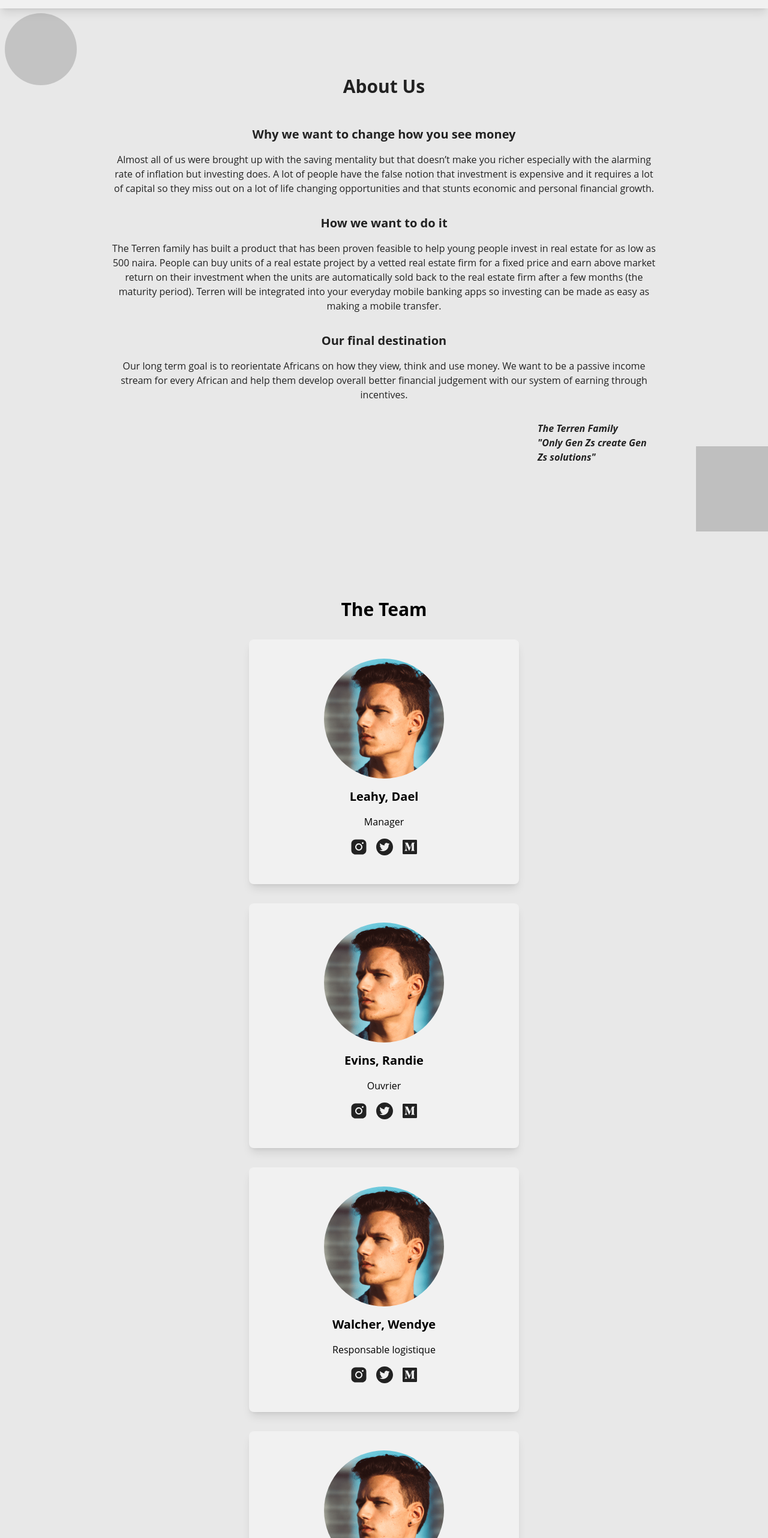
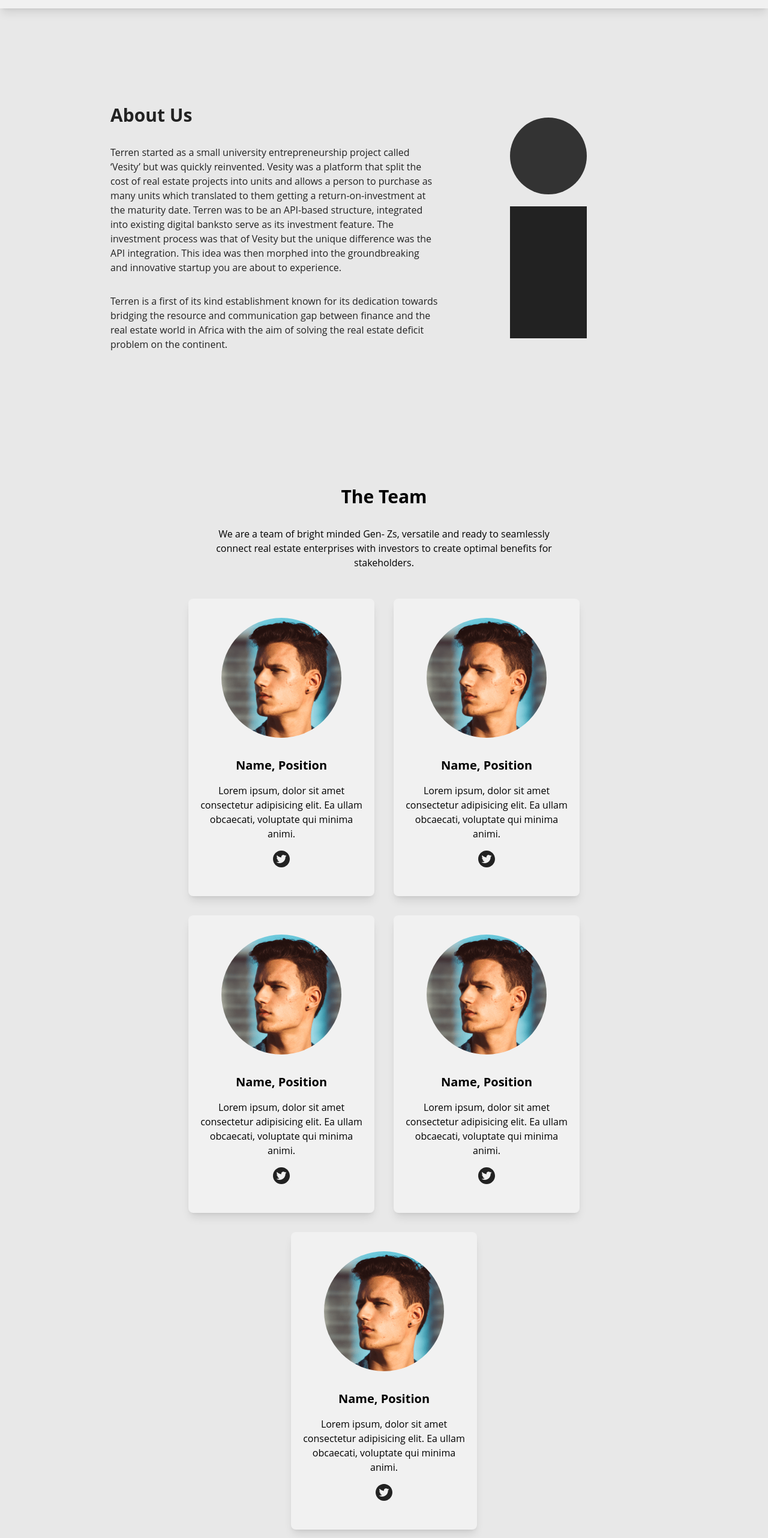
Before and after one commit to Oluwajuwonomoyele/terren-app, a React (Create React App) app: page /about in a window 1280 px wide. Shown: the part 62-2626 px from the top of the page at 60% size. Built offline with nearby package versions, Linux system fonts and the light colour scheme; the HTML template or start-up script is replaced by a standard one.

Commit message:
another commit

```diff
--- a/src/components/AboutUs.js
+++ b/src/components/AboutUs.js
@@ -4,29 +4,21 @@ import rectangle from '../assets/svg/black-rectangle.svg'
 const AboutUs = () => {
     return (
         <section className="bg-e8 relative overflow-hidden" id="about-us">
-            <div className="container mx-auto px-4 md:px-14 py-14 lg:py-28 text-customBlack">
-                <h2 className="text-2xl md:text-3xl font-bold text-center">About Us</h2>
-                <div className="flex flex-col gap-8 text-center mt-12">
-                    <div className="flex flex-col gap-4">
-                        <h3 className="text-xl font-bold">Why we want to change how you see money</h3>
-                        <p>Almost all of us were brought up with the saving mentality but that doesn’t make you richer especially with the alarming rate of inflation but investing does. A lot of people have the false notion that investment is expensive and it requires a lot of capital so they miss out on a lot of life changing opportunities and that stunts economic and personal financial growth.</p>
+            <div className="container mx-auto px-6 md:px-14 py-14 lg:py-28 text-customBlack">
+                <h2 className="text-2xl md:text-3xl xl:text-[42px] font-bold text-center lg:hidden">About Us</h2>
+                <div className="flex flex-col lg:flex-row gap-8 lg:gap-0 mt-12">
+                    <div className="flex flex-col gap-8 lg:basis-[60%] text-center lg:text-left">
+                        <h2 className="hidden lg:block text-2xl md:text-3xl xl:text-[42px] font-bold">About Us</h2>
+                        <p>Terren started as a small university entrepreneurship project called ‘Vesity’ but was quickly reinvented. Vesity was a platform that split the cost of real estate projects into units and allows a person to purchase as many units which translated to them getting a return-on-investment at the maturity date. Terren was to be an API-based structure, integrated into existing digital banksto serve as its investment feature. The investment process was that of Vesity but the unique difference was the API integration. This idea was then morphed into the groundbreaking and innovative startup you are about to experience.</p>
+                        <p>Terren is a first of its kind establishment known for its dedication towards bridging the resource and communication gap between finance and the real estate world in Africa with the aim of solving the real estate deficit problem on the continent.</p>
                     </div>
-                    <div className="flex flex-col gap-4">
-                        <h3 className="text-xl font-bold">How we want to do it</h3>
-                        <p>The Terren family has built a product that has been proven feasible to help young people invest in real estate for as low as 500 naira. People can buy units of a real estate project by a vetted real estate firm for a fixed price and earn above market return on their investment when the units are automatically sold back to the real estate firm after a few months (the maturity period). Terren will be integrated into your everyday mobile banking apps so investing can be made as easy as making a mobile transfer.</p>
-                    </div>
-                    <div className="flex flex-col gap-4">
-                        <h3 className="text-xl font-bold">Our final destination</h3>
-                        <p>Our long term goal is to reorientate Africans on how they view, think and use money. We want to be a passive income stream for every African and help them develop overall better financial judgement with our system of earning through incentives. </p>
+                    <div className='lg:flex flex-col gap-5 justify-center hidden basis-[40%] items-center'>
+                        <img src={circle} alt="" className='w-[8rem]'/>
+                        <img src={rectangle} alt="" className='w-[8rem]'/>
                     </div>
                 </div>
-                <div className="mt-8 italic font-bold max-w-[200px] ml-auto justify-end">
-                    <p>The Terren Family</p>
-                    <p>"Only Gen Zs create Gen Zs solutions"</p>
-
-                </div>
-                <img src={circle} alt="circle"  className='absolute opacity-20 w-[100px] xs:w-[120px] left-1 xs:left-2  top-1 xs:top-2'/>
-                <img src={rectangle} alt="rectangle" className='absolute opacity-20 w-[120px] -bottom-16 right-0'/>
+                <img src={circle} alt="circle"  className='absolute opacity-20 w-[100px] xs:w-[120px] left-1 xs:left-2  top-1 xs:top-2 lg:hidden'/>
+                <img src={rectangle} alt="rectangle" className='absolute opacity-20 w-[120px] -bottom-16 right-0 lg:hidden'/>
             </div>
         </section>
     );
--- a/src/components/FAQs.js
+++ b/src/components/FAQs.js
@@ -14,8 +14,8 @@ const FAQs = () => {
 
     return (
         <section className="bg-e8">
-            <div className="container mx-auto px-4 md:px-14 py-14 lg:py-28">
-                <h2 className="font-bold text-2xl md:text-3xl text-center">Frequently Asked Questions</h2>
+            <div className="container mx-auto px-6 md:px-14 py-14 lg:py-28">
+                <h2 className="font-bold text-2xl md:text-3xl xl:text-[42px] text-center">Frequently Asked Questions</h2>
                 <div className='mt-12 flex flex-col items-center gap-2'>
                     {data.map(item => {
                         return (
--- a/src/components/Footer.js
+++ b/src/components/Footer.js
@@ -5,7 +5,7 @@ import { Link } from 'react-router-dom'
 const Footer = () => {
     return (
         <footer className="bg-f1">
-            <div className="container mx-auto py-14 px-8 flex flex-col lg:flex-row lg:items-start gap-8 items-center text-center lg:text-left text-sm md:text-base">
+            <div className="container mx-auto py-14 px-8 lg:px-14 flex flex-col lg:flex-row lg:items-start gap-8 items-center text-center lg:text-left ">
                <div className='flex flex-col items-center lg:items-start lg:justify-start gap-6 lg:basis-[40%]'>
                     <Link to='/' className='w-[100px] md:w-[140px] max-w-[238px] cursor-pointer'>
                         <img src={Logo} alt="logo" />
@@ -16,7 +16,7 @@ const Footer = () => {
                         <img src={Instagram} alt="instagram-logo" className='cursor-pointer' />
                     </div>
                 </div>
-                <div className='flex flex-col lg:flex-row lg:justify-center gap-8 lg:gap-[20rem] lg:basis-[60%]'>
+                <div className='flex flex-col lg:flex-row lg:justify-center gap-8 lg:gap-[10rem] xl:gap-[20rem] lg:basis-[60%]'>
                     <div className='flex flex-col gap-4'>
                         <h2 className='font-bold lg:text-[26px]'>Company</h2>
                         <div>
--- a/src/components/Partners.js
+++ b/src/components/Partners.js
@@ -4,8 +4,8 @@ const Partners = () => {
     return (
         <section className="bg-e8">
             <div className="container mx-auto px-6 md:px-12 py-14 lg:py-28 text-center">
-                <h2 className="text-2xl font-bold md:text-3xl xl:text-[42px]">Our Partners</h2>
-                <p className="mt-8 lg:text-lg xl:text-[26px]">Making strategic partnerships to make investment easily accessible to everyone</p>
+                <h2 className="text-[28px] font-bold md:text-3xl xl:text-[42px]">Our Partners</h2>
+                <p className="mt-8 lg:text-lg xl:text-lg">Making strategic partnerships to make investment easily accessible to everyone</p>
                 <div className='flex justify-between items-center mt-16'>
                     <FaChevronLeft className='cursor-pointer'/>
                     <FaChevronRight className='cursor-pointer'/>
--- a/src/components/Support.js
+++ b/src/components/Support.js
@@ -5,9 +5,9 @@ import { AiFillTwitterSquare } from "react-icons/ai";
 const Support = () => {
     return (
         <section className="bg-f1">
-            <div className="container mx-auto py-14 lg:py-28 px-4 md:px-14 flex flex-col gap-4 items-center text-center">
-                <h2 className="text-2xl md:text-3xl font-bold">Support</h2>
-                <p className="text-darkGrey font-bold">We’re always available to assist </p>
+            <div className="container mx-auto py-14 lg:py-28 px-6 md:px-14 flex flex-col gap-4 items-center text-center">
+                <h2 className="text-2xl md:text-3xl xl:text-[42px] font-bold">Support</h2>
+                <p className="text-darkGrey font-bold xl:text-xl xl:py-4">We’re always available to assist </p>
                 <p>Reach out to us! We anticipate hearing from you. Let's get you going with reliable help you require.</p>
                 <p>Contact us or see our FAQ</p>
                 <div className="flex gap-4 text-3xl">
--- a/src/components/Team.js
+++ b/src/components/Team.js
@@ -1,74 +1,64 @@
 import person from '../assets/svg/person-1.svg'
 import Twitter from '../assets/svg/twitter.svg';
-import Instagram from '../assets/svg/instagram.svg';
-import M from '../assets/svg/m.svg';
 
 const Team = () => {
     return (
         <section className="bg-e8">
-            <div className="container mx-auto px-4 md:px-14 sm:px-8 py-14 lg:py-28">
-                <h2 className="text-2xl md:text-3xl font-bold text-center">The Team</h2>
-                <div className='flex flex-col items-center  mt-8 gap-8'>
-                    <div className='bg-f1 py-8 px-4 rounded-lg text-center shadow-lg max-w-[450px] w-full'>
-                        <div className='max-w-[200px] mx-auto'>
+            <div className="container mx-auto px-6 md:px-14 py-14 lg:py-28 text-center">
+                <h2 className="text-2xl md:text-3xl xl:text-[42px] font-bold mb-8">The Team</h2>
+                <p className='max-w-[600px] mx-auto'>We are a team of bright minded Gen- Zs, versatile and ready to seamlessly connect real estate enterprises with investors to create optimal benefits for stakeholders. </p>
+                <div className='flex flex-col items-center mt-12 gap-8 md:flex-wrap md:flex-row md:justify-center'>
+                    <div className='bg-f1 py-8 px-4 rounded-lg text-center shadow-lg md:max-w-[310px] max-w-[400px] w-full'>
+                        <div className='max-w-[200px] mx-auto mb-4'>
                             <img src={person} alt="" />
                         </div>
-                        <h3 className='text-xl font-bold py-4'>Leahy, Dael</h3>
-                        <p>Manager</p>
-                        <div className='flex gap-4 justify-center py-4'>
-                            <img src={Instagram} alt="instagram" />
+                        <h3 className='text-xl font-bold py-4'>Name, <span>Position</span></h3>
+                        <p>Lorem ipsum, dolor sit amet consectetur adipisicing elit. Ea ullam obcaecati, voluptate qui minima animi.</p>
+                        <div className='flex gap-4 justify-center py-4 cursor-pointer'>
                             <img src={Twitter} alt="twitter" />
-                            <img src={M} alt="M" />
                         </div>
                     </div>
-                    <div className='bg-f1 py-8 px-4 rounded-lg text-center shadow-lg max-w-[450px] w-full'>
-                        <div className='max-w-[200px] mx-auto'>
+                    <div className='bg-f1 py-8 px-4 rounded-lg text-center shadow-lg md:max-w-[310px] max-w-[400px] w-full'>
+                        <div className='max-w-[200px] mx-auto mb-4'>
                             <img src={person} alt="" />
                         </div>
-                        <h3 className='text-xl font-bold py-4'>Evins, Randie</h3>
-                        <p>Ouvrier</p>
-                        <div className='flex gap-4 justify-center py-4'>
-                            <img src={Instagram} alt="instagram" />
+                        <h3 className='text-xl font-bold py-4'>Name, <span>Position</span></h3>
+                        <p>Lorem ipsum, dolor sit amet consectetur adipisicing elit. Ea ullam obcaecati, voluptate qui minima animi.</p>
+                        <div className='flex gap-4 justify-center py-4 cursor-pointer'>
                             <img src={Twitter} alt="twitter" />
-                            <img src={M} alt="M" />
                         </div>
                     </div>
-                    <div className='bg-f1 py-8 px-4 rounded-lg text-center shadow-lg max-w-[450px] w-full'>
-                        <div className='max-w-[200px] mx-auto'>
+                    <div className='bg-f1 py-8 px-4 rounded-lg text-center shadow-lg md:max-w-[310px] max-w-[400px] w-full'>
+                        <div className='max-w-[200px] mx-auto mb-4'>
                             <img src={person} alt="" />
                         </div>
-                        <h3 className='text-xl font-bold py-4'>Walcher, Wendye</h3>
-                        <p>Responsable logistique</p>
-                        <div className='flex gap-4 justify-center py-4'>
-                            <img src={Instagram} alt="instagram" />
+                        <h3 className='text-xl font-bold py-4'>Name, <span>Position</span></h3>
+                        <p>Lorem ipsum, dolor sit amet consectetur adipisicing elit. Ea ullam obcaecati, voluptate qui minima animi.</p>
+                        <div className='flex gap-4 justify-center py-4 cursor-pointer'>
                             <img src={Twitter} alt="twitter" />
-                            <img src={M} alt="M" />
                         </div>
                     </div>
-                    <div className='bg-f1 py-8 px-4 rounded-lg text-center shadow-lg max-w-[450px] w-full'>
-                        <div className='max-w-[200px] mx-auto'>
+                    <div className='bg-f1 py-8 px-4 rounded-lg text-center shadow-lg md:max-w-[310px] max-w-[400px] w-full'>
+                        <div className='max-w-[200px] mx-auto mb-4'>
                             <img src={person} alt="" />
                         </div>
-                        <h3 className='text-xl font-bold py-4'>Howitt, Gino</h3>
-                        <p>Directeur général</p>
-                        <div className='flex gap-4 justify-center py-4'>
-                            <img src={Instagram} alt="instagram" />
+                        <h3 className='text-xl font-bold py-4'>Name, <span>Position</span></h3>
+                        <p>Lorem ipsum, dolor sit amet consectetur adipisicing elit. Ea ullam obcaecati, voluptate qui minima animi.</p>
+                        <div className='flex gap-4 justify-center py-4 cursor-pointer'>
                             <img src={Twitter} alt="twitter" />
-                            <img src={M} alt="M" />
                         </div>
                     </div>
-                    <div className='bg-f1 py-8 px-4 rounded-lg text-center shadow-lg max-w-[450px] w-full'>
-                        <div className='max-w-[200px] mx-auto'>
+                    <div className='bg-f1 py-8 px-4 rounded-lg text-center shadow-lg md:max-w-[310px] max-w-[400px] w-full'>
+                        <div className='max-w-[200px] mx-auto mb-4'>
                             <img src={person} alt="" />
                         </div>
-                        <h3 className='text-xl font-bold py-4'>Gristhwaite, Gunilla</h3>
-                        <p>Employé</p>
-                        <div className='flex gap-4 justify-center py-4'>
-                            <img src={Instagram} alt="instagram" />
+                        <h3 className='text-xl font-bold py-4'>Name, <span>Position</span></h3>
+                        <p>Lorem ipsum, dolor sit amet consectetur adipisicing elit. Ea ullam obcaecati, voluptate qui minima animi.</p>
+                        <div className='flex gap-4 justify-center py-4 cursor-pointer'>
                             <img src={Twitter} alt="twitter" />
-                            <img src={M} alt="M" />
                         </div>
                     </div>
+
 
                 </div>
             </div>
```
Also changed, not shown: src/App.js (+0 -11 lines), src/components/Features.js (+7 -7 lines), src/components/Hero.js (+6 -5 lines).
